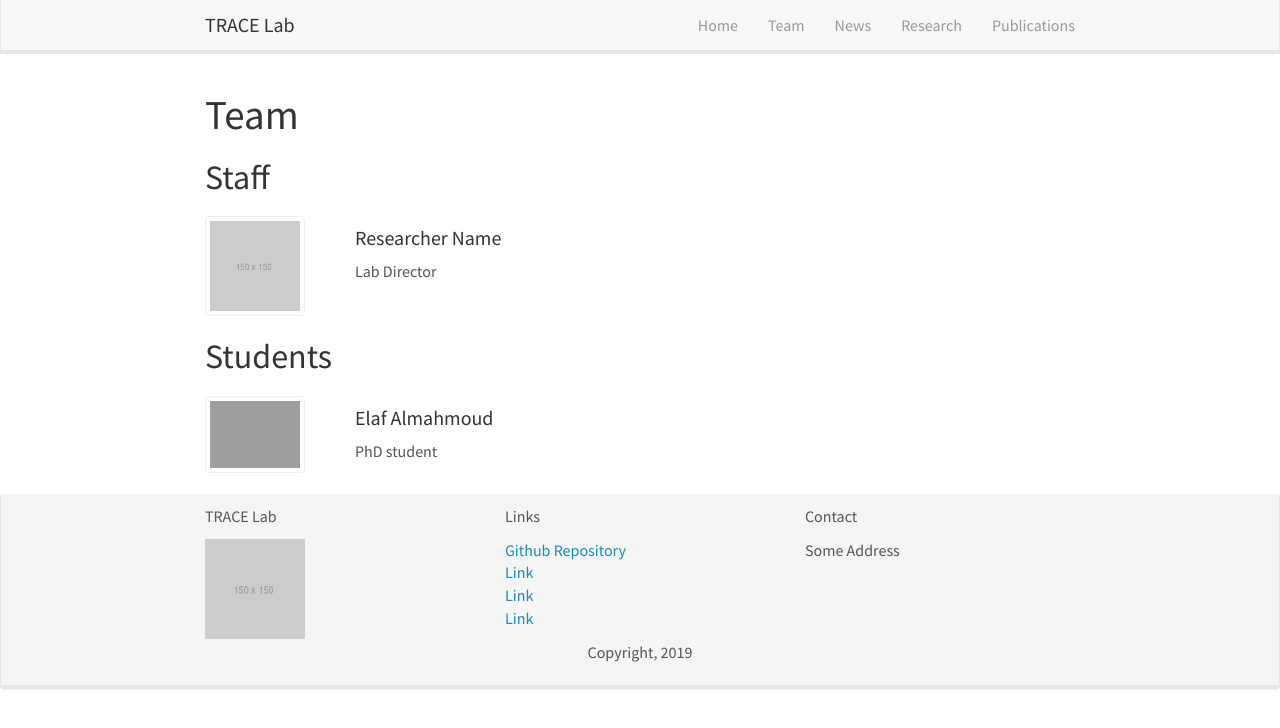
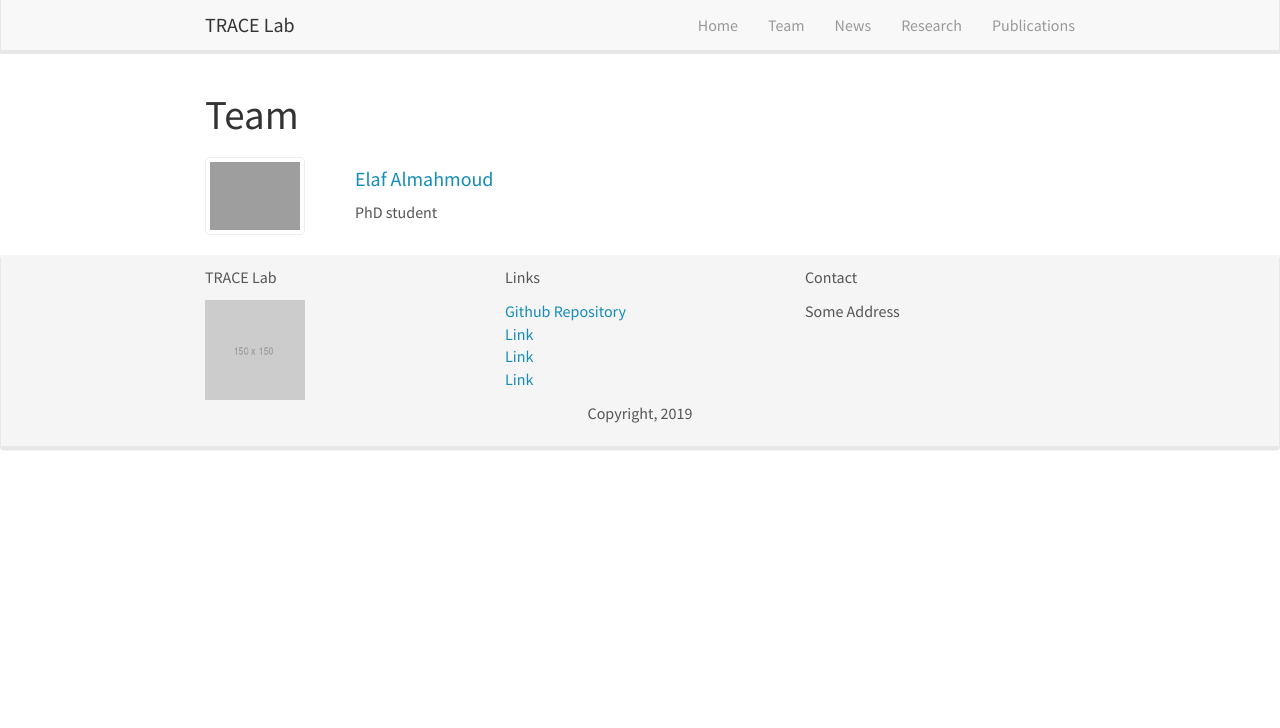
Before and after one commit to elaugh9/tracelab.github.io, a Jekyll site: the page built from _pages/team/index.html, in a window 1280 px wide. Shown: the top 728 px of the page. Built offline with Jekyll 4.4.1, drawn with Linux system fonts in a browser that asks for light colours; nearby versions of some CDN libraries.

Commit message:
Update index.html

```diff
--- a/_pages/team/index.html
+++ b/_pages/team/index.html
@@ -10,13 +10,12 @@ permalink: /team/
 
 <!-- Staff -->
 
-<h2><a id="staff"></a>Staff</h2>
-{% assign members = site.posts | where: 'category', 'staff' | sort: 'date' %}
 {% for member in members %}
+{% assign link = member.website | default: member.url %}
 <div class="card team-member-card">
     <div class="row mt-3">
         <div class="col-md-2">
-            <a href={{member.url}}>
+            <a href="{{ link }}" target="_blank" rel="noopener">
                 <img src="{{ site.url }}{{ site.baseurl }}/images/team/{{ member.image }}"
                      class="card-img img-responsive img-thumbnail"
                      style="filter: grayscale(100%); max-width: 100px;"/>
@@ -25,7 +24,11 @@ permalink: /team/
 
         <div class="col-md-10">
             <div class="card-body">
-            <h4 class="card-title">{{ member.title }}</h4>
+                <h4 class="card-title">
+                    <a href="{{ link }}" target="_blank" rel="noopener">
+                        {{ member.title }}
+                    </a>
+                </h4>
                 <p class="card-text">{{ member.role }}</p>
             </div>
         </div>
@@ -35,13 +38,13 @@ permalink: /team/
 
 <!-- Students -->
 
-<h2><a id="student"></a>Students</h2>
 {% assign members = site.posts | where: 'category', 'student' | sort: 'date' %}
 {% for member in members %}
+{% assign link = member.website | default: member.url %}
 <div class="card team-member-card">
     <div class="row mt-3">
         <div class="col-md-2">
-            <a href={{member.url}}>
+            <a href="{{ link }}" target="_blank" rel="noopener">
                 <img src="{{ site.url }}{{ site.baseurl }}/images/team/{{ member.image }}"
                      class="card-img img-responsive img-thumbnail"
                      style="filter: grayscale(100%); max-width: 100px;"/>
@@ -50,11 +53,14 @@ permalink: /team/
 
         <div class="col-md-10">
             <div class="card-body">
-            <h4 class="card-title">{{ member.title }}</h4>
+                <h4 class="card-title">
+                    <a href="{{ link }}" target="_blank" rel="noopener">
+                        {{ member.title }}
+                    </a>
+                </h4>
                 <p class="card-text">{{ member.role }}</p>
             </div>
         </div>
     </div>
 </div>
-
 {% endfor %}
```
Lines whose indentation alone changed are shown as unchanged.
